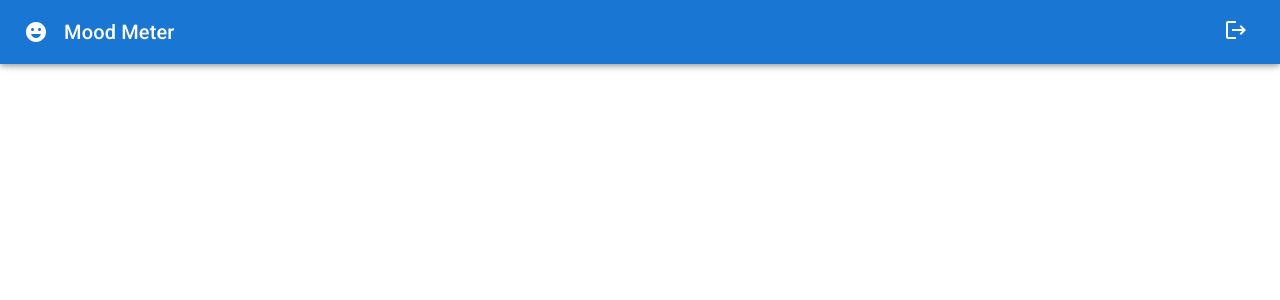
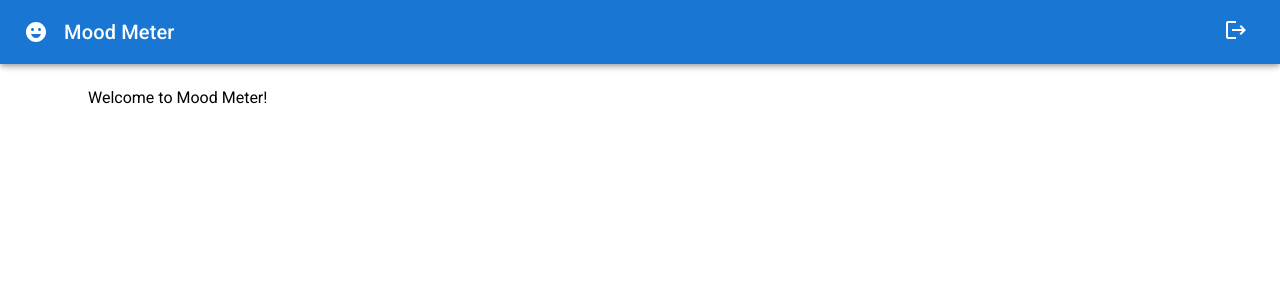
Before and after one commit to hndrawijaya/react-authentication, a React (Create React App) app: page / in a window 1280 px wide. Shown: the top 300 px of the page. Built offline with nearby package versions, Linux system fonts and the light colour scheme.

Commit message:
able to navigate to home after login/register

```diff
--- a/src/containers/Home.js
+++ b/src/containers/Home.js
@@ -1,8 +1,11 @@
+import { Box } from '@mui/material';
 import React from 'react';
 
 const Home = () => {
   return (
-    <div>Home</div>
+    <Box sx={{ margin: 10 }}>
+      Welcome to Mood Meter!
+    </Box>
   )
 }
 
--- a/src/containers/Login.js
+++ b/src/containers/Login.js
@@ -7,9 +7,11 @@ import Grid from '@mui/material/Grid';
 import TextField from '@mui/material/TextField';
 import Typography from '@mui/material/Typography';
 import * as React from 'react';
-import { Link } from 'react-router-dom';
+import { Link, useNavigate } from 'react-router-dom';
 
 const Login = () => {
+    const navigate = useNavigate();
+
     const handleSubmit = (event) => {
         event.preventDefault();
         const data = new FormData(event.currentTarget);
@@ -17,6 +19,7 @@ const Login = () => {
             email: data.get('email'),
             password: data.get('password'),
         });
+        navigate("/");
     };
 
     return (
--- a/src/containers/Register.js
+++ b/src/containers/Register.js
@@ -7,9 +7,11 @@ import Grid from '@mui/material/Grid';
 import TextField from '@mui/material/TextField';
 import Typography from '@mui/material/Typography';
 import * as React from 'react';
-import { Link } from 'react-router-dom';
+import { Link, useNavigate } from 'react-router-dom';
 
 const Register = () => {
+    const navigate = useNavigate();
+
     const handleSubmit = (event) => {
         event.preventDefault();
         const data = new FormData(event.currentTarget);
@@ -17,6 +19,7 @@ const Register = () => {
             email: data.get('email'),
             password: data.get('password'),
         });
+        navigate("/");
     };
 
     return (
```
